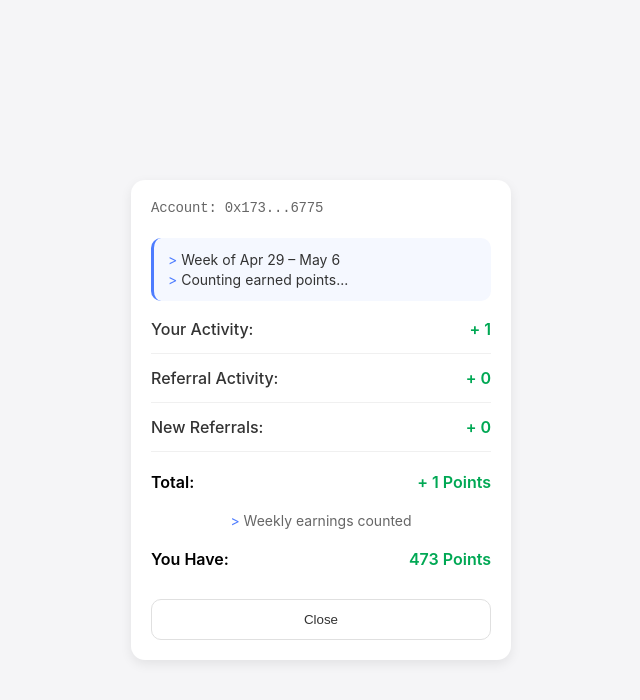
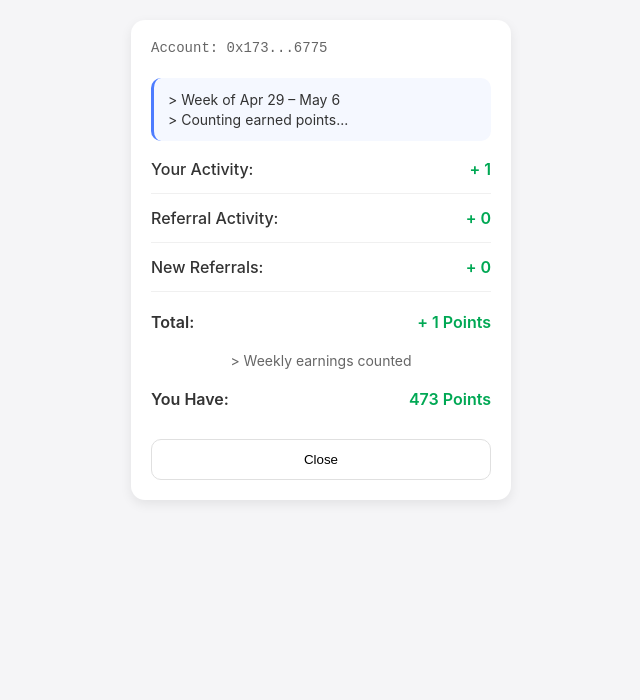
Before and after one commit to Fredrickadler/MiniF, a plain HTML site: page index.html in a window 1280 px wide. Shown: the whole page, without its empty margins (319-959 px from the left). Drawn offline with Linux system fonts and the light colour scheme.

Commit message:
Update index.html

```diff
--- a/index.html
+++ b/index.html
@@ -10,13 +10,11 @@
             background-color: #f5f5f7;
             margin: 0;
             padding: 20px;
-            display: flex;
-            justify-content: center;
-            align-items: center;
-            min-height: 100vh;
+            color: #333;
         }
         .container {
             width: 340px;
+            margin: 0 auto;
             background: white;
             border-radius: 14px;
             box-shadow: 0 4px 12px rgba(0,0,0,0.08);
@@ -24,10 +22,9 @@
         }
         .account {
             font-size: 14px;
-            color: #666666;
+            color: #666;
             margin-bottom: 22px;
             font-family: monospace;
-            letter-spacing: -0.2px;
         }
         .date-header {
             background-color: #f5f8ff;
@@ -35,7 +32,7 @@
             border-radius: 10px;
             margin-bottom: 18px;
             font-size: 14px;
-            color: #333333;
+            color: #333;
             border-left: 3px solid #4d7cff;
             line-height: 1.4;
         }
@@ -48,7 +45,6 @@
         }
         .points-label {
             font-weight: 500;
-            color: #333333;
         }
         .points-value {
             color: #00a854;
@@ -61,7 +57,7 @@
             justify-content: space-between;
         }
         .footer {
-            color: #666666;
+            color: #666;
             font-size: 14px;
             text-align: center;
             margin: 18px 0 10px;
@@ -75,10 +71,6 @@
             margin-top: 10px;
             font-weight: 500;
             cursor: pointer;
-            color: #333333;
-        }
-        .arrow {
-            color: #4d7cff;
         }
     </style>
 </head>
@@ -87,8 +79,8 @@
         <div class="account">Account: 0x173...6775</div>
 
         <div class="date-header">
-            <span class="arrow">></span> Week of Apr 29 – May 6<br>
-            <span class="arrow">></span> Counting earned points...
+            > Week of Apr 29 – May 6<br>
+            > Counting earned points...
         </div>
 
         <div class="points-row">
@@ -111,7 +103,7 @@
             <span class="points-value">+ 1 Points</span>
         </div>
 
-        <div class="footer"><span class="arrow">></span> Weekly earnings counted</div>
+        <div class="footer">> Weekly earnings counted</div>
 
         <div class="total">
             <span>You Have:</span>
```
